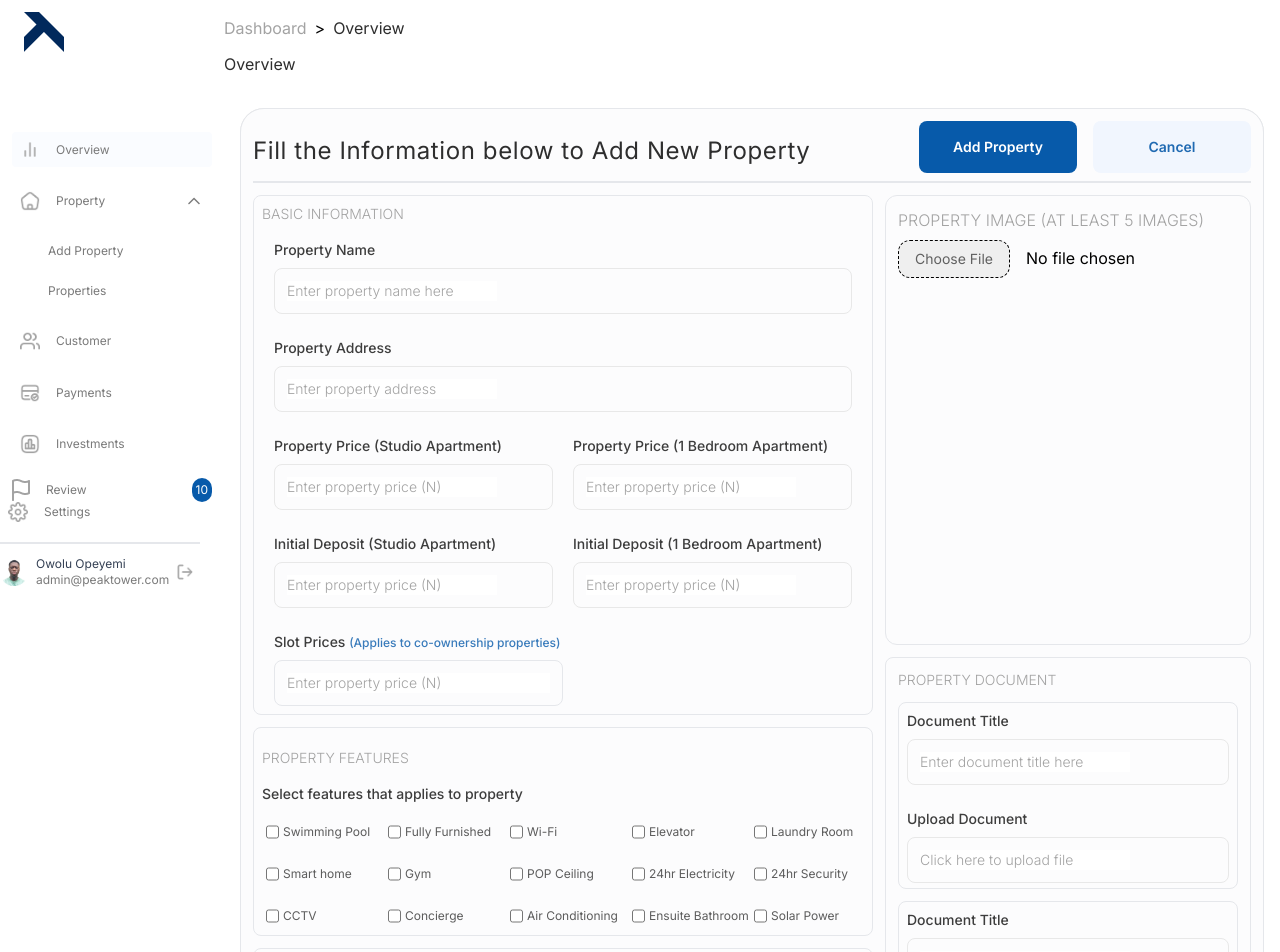
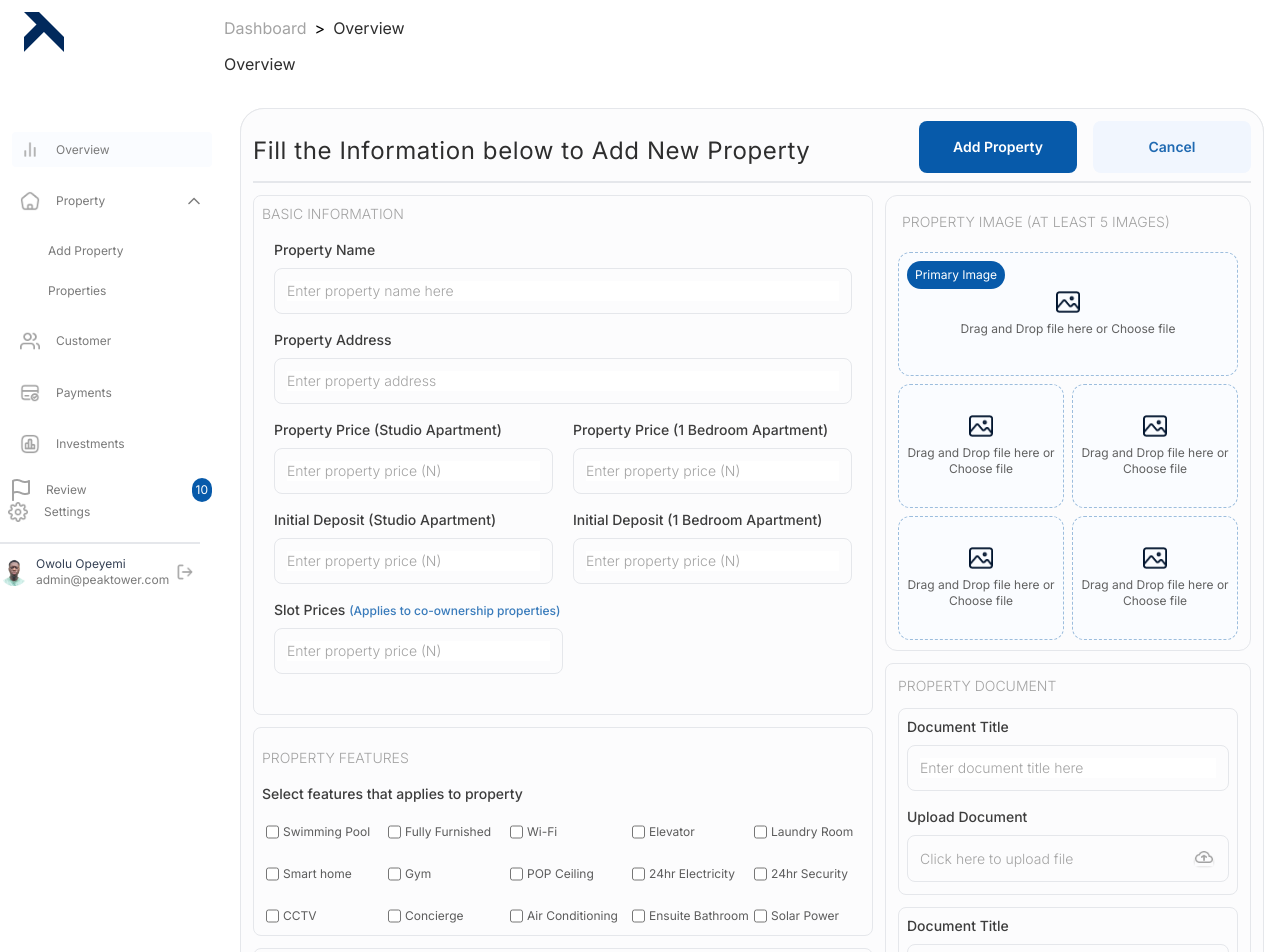
Before and after one commit to popsam22/lantan-frontend, a React (Vite) app: page /admin/property in a window 1280 px wide. Shown: the top 952 px of the page. Built offline with nearby package versions, Linux system fonts and the light colour scheme.

Commit message:
feat: add property

```diff
--- /dev/null
+++ b/src/components/FileInput.tsx
@@ -0,0 +1,29 @@
+import { InputProps } from "../types";
+import uploadIcon from "../assets/Cloud_Upload.png";
+
+const FileInput = ({ label }: InputProps) => {
+  return (
+    <div>
+      <div className="flex flex-col">
+        <label className="text-sm text-[#3D3D3D] font-medium">
+          {label}
+          <div className="flex w-full justify-between items-center border p-3 rounded-lg mt-2 hover:cursor-pointer">
+            <input type="file" className="hidden" />
+            <span className="text-[#A3A3A3] text-sm font-light">
+              Click here to upload file
+            </span>
+            <img
+              src={uploadIcon}
+              alt="upload icon"
+              width={24}
+              height={24}
+              className="object-contain"
+            />
+          </div>
+        </label>
+      </div>
+    </div>
+  );
+};
+
+export default FileInput;
--- a/src/components/ImageInput.tsx
+++ b/src/components/ImageInput.tsx
@@ -1,19 +1,34 @@
-const ImageInput = () => {
+import clsx from "clsx";
+import { ImageProp } from "../types";
+import image from "../assets/Vector.png";
+
+const ImageInput = ({ full }: ImageProp) => {
   return (
-    <div className="flex space-x-6">
-      {/* {/* <div className="shrink-0">
-        <button className="text-xs text-white bg-[#075AAA] rounded-xl w-16">
-          Primary Image
-        </button>
-      </div> */}
-      <label className="block">
-        <input
-          type="file"
-          accept="image/*"
-          className=" w-full file:mr-4 file:py-2 file:px-4
-      file:rounded-xl file:border file:border-dashed
-      file:text-sm file:text-[#616161]"
+    <div className="flex mb-2 mx-1">
+      <label
+        className={clsx(
+          "relative flex flex-col items-center bg-[#FAFCFF] justify-center w-full h-[124px] rounded-xl border border-dashed border-[#9CBDDD] cursor-pointer",
+          full ? "w-full" : "w-1/2"
+        )}
+      >
+        <input type="file" accept="image/*" className="hidden " />
+        {full && (
+          <div className="absolute top-2 left-2">
+            <button className="text-xs text-white bg-[#075AAA] rounded-2xl px-2 py-1.5 whitespace-nowrap">
+              Primary Image
+            </button>
+          </div>
+        )}
+        <img
+          src={image}
+          alt="file input"
+          width={24}
+          height={21}
+          className="mb-2"
         />
+        <span className="text-xs text-[#616161] items-center justify-center text-center">
+          Drag and Drop file here or Choose file
+        </span>
       </label>
     </div>
   );
--- a/src/components/TextInput.tsx
+++ b/src/components/TextInput.tsx
@@ -1,18 +1,18 @@
 import { InputProps } from "../types";
 
-//pick the last child and split the label with ( then color it #397BBB
+//pick the last child and split the label with ( then color it #397BBB)
 
 const TextInput = ({ label, placeholder, bottomText }: InputProps) => {
   return (
-    <div className="flex flex-col mb-3">
+    <div className="flex flex-col mb-1">
       <label className="text-sm text-[#3D3D3D] font-medium mb-2 ">
         {label}
       </label>
-      <div className="flexitems-center w-full border p-3 rounded-lg mb-3 border-[#E8E8E8]">
+      <div className="flex items-center w-full border p-3 rounded-lg mb-3">
         <input
           type="text"
           placeholder={placeholder}
-          className="flex flex-1 outline-none  text-sm placeholder:text-[#A3A3A3] placeholder:font-light "
+          className="flex flex-1 outline-none w-full text-sm placeholder:text-[#A3A3A3] placeholder:font-light "
         />
       </div>
       <p className="text-[#A3A3A3] text-xs font-light">{bottomText}</p>
--- a/src/pages/admin/Property.tsx
+++ b/src/pages/admin/Property.tsx
@@ -1,5 +1,6 @@
 import Button from "../../components/Button";
 import CheckboxInput from "../../components/CheckboxInput";
+import FileInput from "../../components/FileInput";
 import ImageInput from "../../components/ImageInput";
 import TextInput from "../../components/TextInput";
 import { useState } from "react";
@@ -157,12 +158,18 @@ const Property = () => {
             </div>
           </div>
           <div className="flex flex-1 flex-col">
-            <div className="w-full h-[450px] rounded-xl border p-3 mb-3">
-              <p className="uppercase text-[#A3A3A3] font-light mb-2">
+            <div className="w-full h-[456px] rounded-xl border p-2 mb-3 ">
+              <p className="uppercase text-[#A3A3A3] text-sm font-light mb-3 p-2">
                 Property Image (At least 5 images)
               </p>
-              <div className="border-red-500">
-                <ImageInput />
+              <div>
+                <ImageInput full={true} />
+                <div className="grid grid-cols-2">
+                  <ImageInput />
+                  <ImageInput />
+                  <ImageInput />
+                  <ImageInput />
+                </div>
               </div>
             </div>
             <div className="h-[503px] border rounded-lg p-3">
@@ -174,20 +181,14 @@ const Property = () => {
                   label="Document Title"
                   placeholder="Enter document title here"
                 />
-                <TextInput
-                  label="Upload Document"
-                  placeholder="Click here to upload file"
-                />
+                <FileInput label="Upload Document" />
               </div>
               <div className="h-[187px] w-full border rounded-lg p-2">
                 <TextInput
                   label="Document Title"
                   placeholder="Enter document title here"
                 />
-                <TextInput
-                  label="Upload Document"
-                  placeholder="Click here to upload file"
-                />
+                <FileInput label="Upload Document" />
               </div>
               <div className="mt-7 flex justify-end">
                 <Button label="Add more document" bgColor={true} />
--- a/src/types/index.d.ts
+++ b/src/types/index.d.ts
@@ -50,6 +50,10 @@ declare type ButtonProps = {
   bgColor?: boolean;
 };
 
+declare type ImageProp = {
+  full?: boolean;
+};
+
 declare type InputFieldProp = {
   imageSrc: string;
   label: string;
```
Also changed, not shown: src/assets/Cloud_Upload.png (added), src/assets/Vector.png (added).
